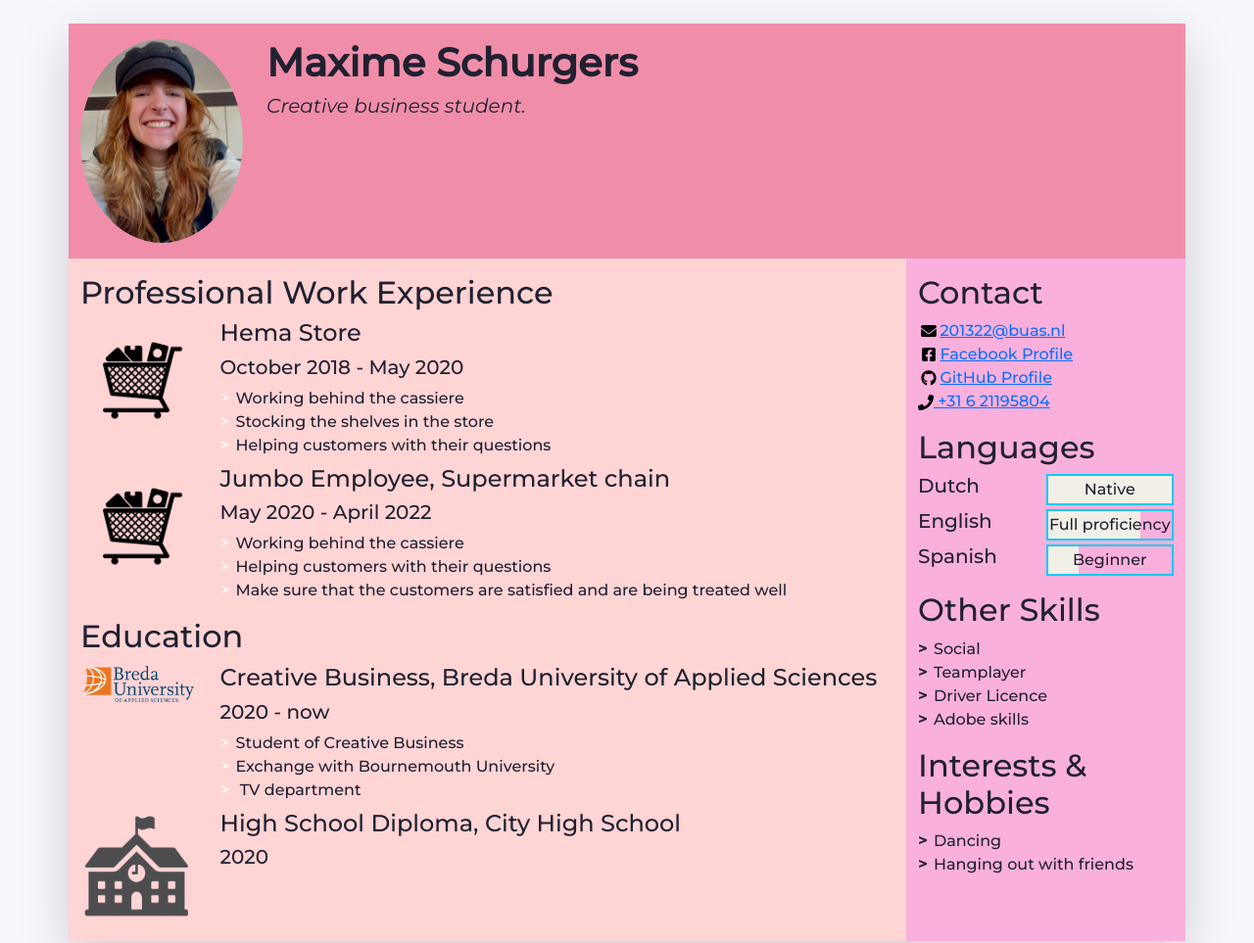
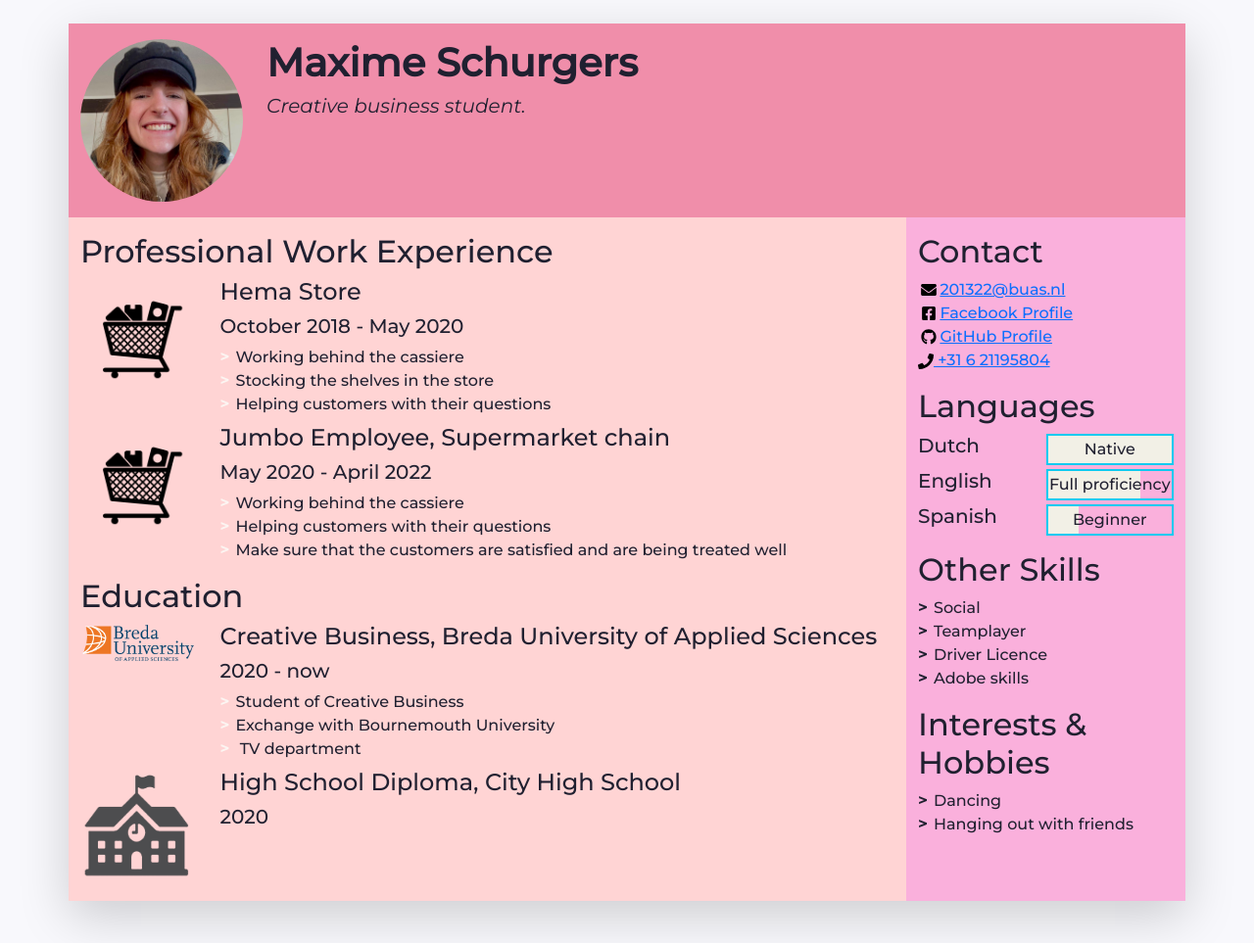
Before and after one commit to MaximeSchurgers/MaximeSchurgersCV, a plain HTML site: page index.html in a window 1280 px wide. Shown: the top 963 px of the page at 98% size. Drawn offline with nearby package versions, Linux system fonts and the light colour scheme.

Commit message:
nieuwe final version zonder errors

```diff
--- a/index.html
+++ b/index.html
@@ -54,7 +54,7 @@
             "w-100" makes sure the image takes the full width of the column it's in
             "rounded-circle" cuts a circle around the image
           -->
-          <img class="w-100 rounded-circle my-3" src="WhatsApp Image 2022-03-07 at 10.53.55 AM.jpeg" alt="Portrait of Firstname Lastname" width="1440">
+          <img class="w-100 rounded-circle my-3" src="maximefoto.jpeg" alt="Portrait of Firstname Lastname" width="1389">
         </div>
         <!--
           A container to wrap around your name and tagline. Full-width at small size, then columns of increasing size.
@@ -63,10 +63,7 @@
           <h1 class="fw-bolder Myname">Maxime Schurgers</h1>
           <h5 class="fst-italic tagline Undermyname">Creative business student.&nbsp;</h5>
         </div>
-
-
       </header>
-
       <!--
         Another row in the Bootstrap grid, for the rest of the résumé.
         Biography and other details will be on top of each other at sizes XS and S, then next to each other.
@@ -141,7 +138,7 @@
               <!-- Top item in education. And by "top", I mean a Bachelor in Creative Business at BUas. -->
               <li class="biography-item row mb-2">
                 <div class="logo-container col-3 col-sm-2 col-md-3 col-lg-2">
-                  <img class="biography-logo mw-100 d-block mx-auto" src="images/Logo BUas_RGB.png" alt="School logo" width="2976">
+                  <img class="biography-logo mw-100 d-block mx-auto" src="images/logobuas.png" alt="School logo" width="2976">
                 </div>
                 <div class="biography-contents col-9 col-sm-10 col-md-9 col-lg-10">
                   <h4>Creative Business, Breda University of Applied Sciences</h4>
@@ -158,7 +155,7 @@
               <!-- 2nd item in education -->
               <li class="biography-item row mb-2">
                 <div class="logo-container col-3 col-sm-2 col-md-3 col-lg-2">
-                  <img class="biography-logo mw-100 d-block mx-auto" src="images/School icon 2.0.png" alt="School logo" width="1200">
+                  <img class="biography-logo mw-100 d-block mx-auto" src="images/schoollogo.png" alt="School logo" width="1200">
                 </div>
                 <div class="biography-contents col-9 col-sm-10 col-md-9 col-lg-10">
                   <h4>High School Diploma, City High School</h4>
```
Also changed, not shown: images/logobuas.png (renamed from images/Logo BUas_RGB.png), images/schoollogo.png (renamed from images/School icon 2.0.png), maximefoto.jpeg (added).
